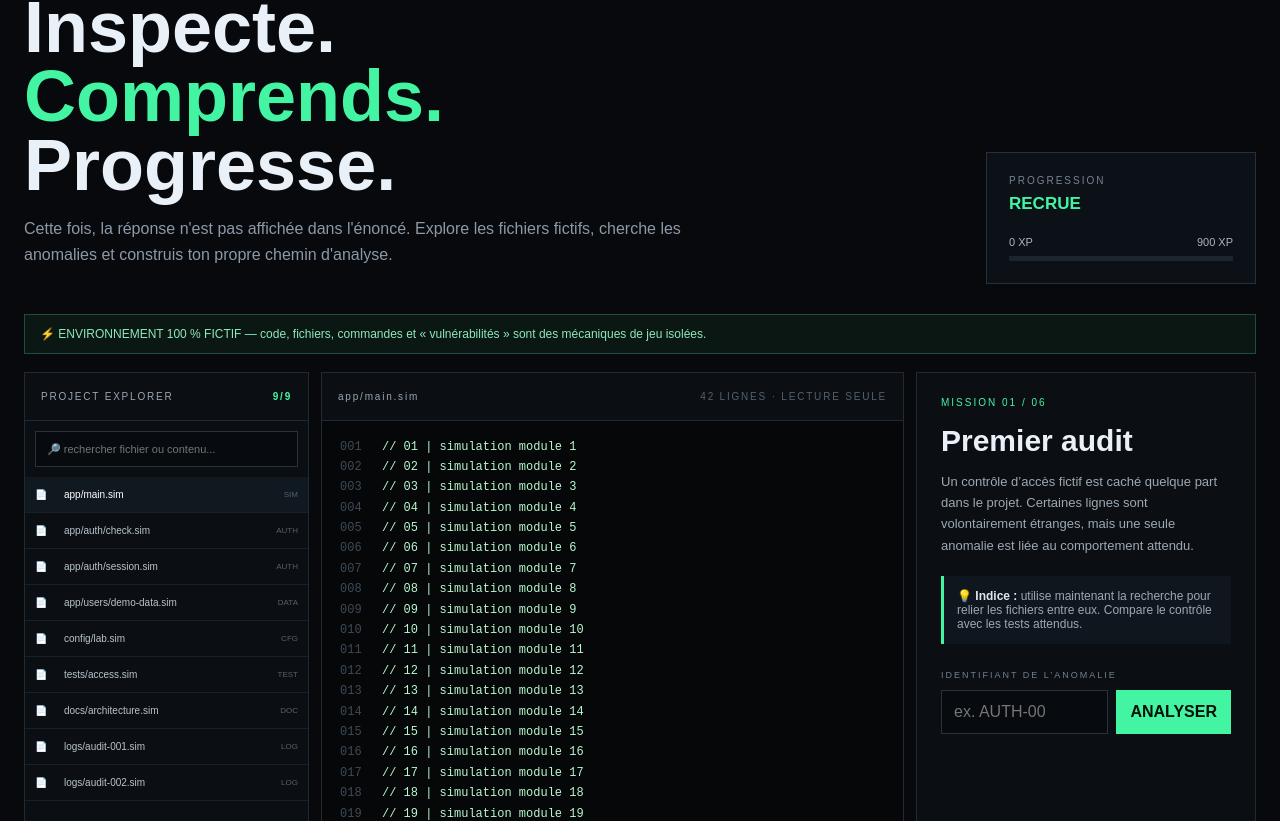
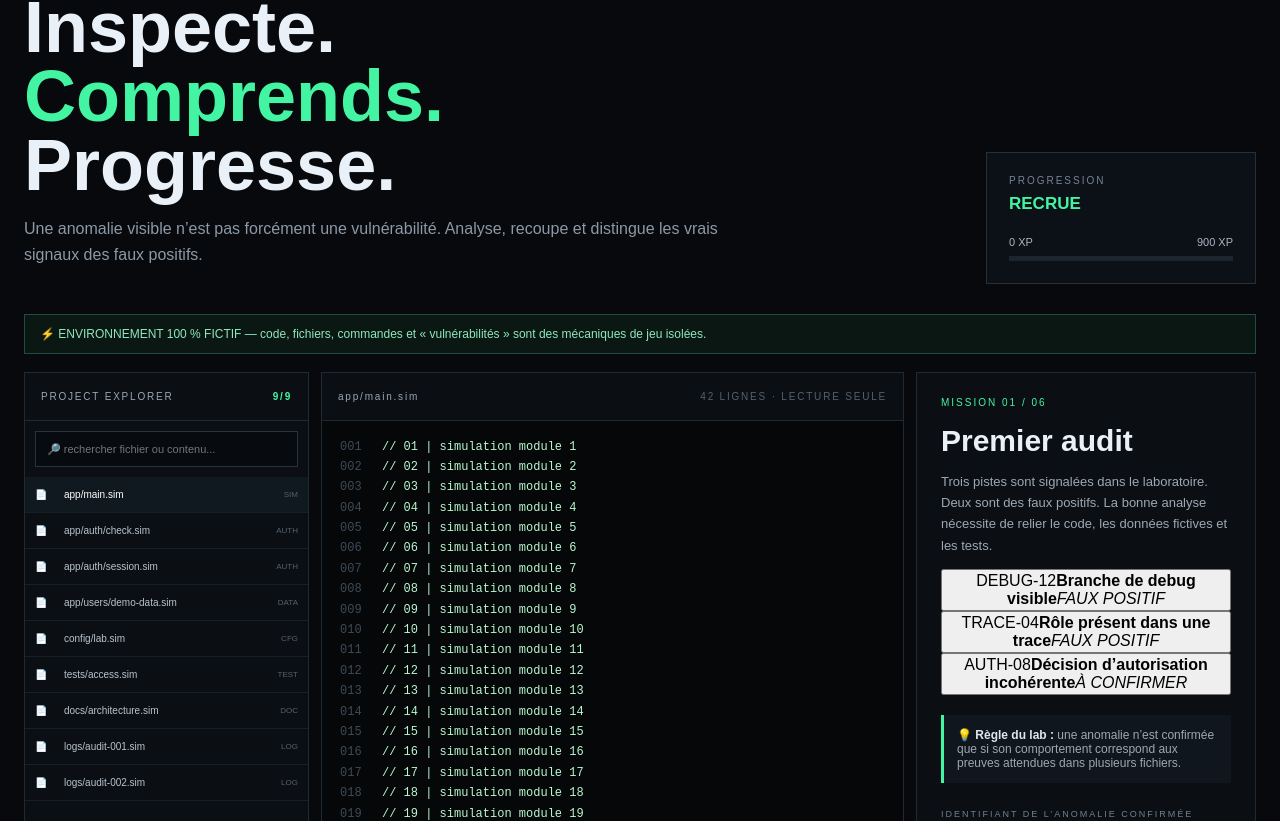
Before and after one commit to ytbEliottGaming/CyberVault, a Next.js app: page / in a window 1280 px wide. Shown: the part 179-1000 px from the top of the page. Built offline with nearby package versions, Linux system fonts and the light colour scheme.

Commit message:
feat: add simulated vulnerability analysis mechanics

```diff
--- a/app/page.tsx
+++ b/app/page.tsx
@@ -3,6 +3,7 @@
 import { useEffect, useMemo, useState } from 'react'
 
 type FileItem = { path: string; kind: string; lines: string[] }
+type Finding = { id: string; title: string; file: string; line: number; verdict: 'CONFIRMED' | 'FALSE POSITIVE'; reason: string; evidence: string[] }
 type SearchHit = { file: FileItem; line: number; text: string }
 
 const files: FileItem[] = [
@@ -21,15 +22,35 @@ const files: FileItem[] = [
     '11 | // NOTE: all values above are simulation-only.',
     '12 | // NOTE: the exercise never contacts a real service.',
   ] },
-  { path: 'app/auth/session.sim', kind: 'AUTH', lines: Array.from({ length: 58 }, (_, i) => `// ${String(i + 1).padStart(2, '0')} | session simulation ${i + 1}`) },
-  { path: 'app/users/demo-data.sim', kind: 'DATA', lines: Array.from({ length: 76 }, (_, i) => `// ${String(i + 1).padStart(2, '0')} | demo record ${String(i + 1).padStart(3, '0')}`) },
-  { path: 'config/lab.sim', kind: 'CFG', lines: Array.from({ length: 35 }, (_, i) => `// ${String(i + 1).padStart(2, '0')} | lab configuration ${i + 1}`) },
+  { path: 'app/auth/session.sim', kind: 'AUTH', lines: [
+    ...Array.from({ length: 18 }, (_, i) => `// ${String(i + 1).padStart(2, '0')} | session simulation ${i + 1}`),
+    '19 | session.role = demoUser.role',
+    '20 | session.area = requestedArea',
+    '21 | session.source = "SIMULATOR"',
+    ...Array.from({ length: 37 }, (_, i) => `// ${String(i + 22).padStart(2, '0')} | session simulation ${i + 22}`),
+  ] },
+  { path: 'app/users/demo-data.sim', kind: 'DATA', lines: [
+    ...Array.from({ length: 24 }, (_, i) => `// ${String(i + 1).padStart(2, '0')} | demo record ${String(i + 1).padStart(3, '0')}`),
+    '25 | USER analyst-01 role=ANALYST area=LAB',
+    '26 | USER guest-01 role=GUEST area=PUBLIC',
+    '27 | USER admin-01 role=ADMIN area=LAB',
+    ...Array.from({ length: 49 }, (_, i) => `// ${String(i + 28).padStart(2, '0')} | demo record ${String(i + 28).padStart(3, '0')}`),
+  ] },
+  { path: 'config/lab.sim', kind: 'CFG', lines: [
+    ...Array.from({ length: 14 }, (_, i) => `// ${String(i + 1).padStart(2, '0')} | lab configuration ${i + 1}`),
+    '15 | environment = "ISOLATED_SIMULATOR"',
+    '16 | network = "DISABLED"',
+    '17 | external_requests = false',
+    ...Array.from({ length: 18 }, (_, i) => `// ${String(i + 19).padStart(2, '0')} | lab configuration ${i + 19}`),
+  ] },
   { path: 'tests/access.sim', kind: 'TEST', lines: [
     '01 | TEST: public area accepts every demo user',
     '02 | TEST: admin role accepts LAB area',
     '03 | TEST: analyst role accepts LAB area',
     '04 | TEST: guest role is denied from LAB area',
     '05 | TEST: all checks remain inside the isolated simulator',
+    '06 | EXPECTED: analyst-01 + LAB => GRANTED',
+    '07 | EXPECTED: guest-01 + LAB => DENIED',
   ] },
   { path: 'docs/architecture.sim', kind: 'DOC', lines: [
     '01 | CYBERVAULT LAB ARCHITECTURE',
@@ -43,8 +64,22 @@ const files: FileItem[] = [
     '09 |',
     '10 | Search terms such as AUTH, TEST, LAB and ROLE may reveal related files.',
   ] },
-  { path: 'logs/audit-001.sim', kind: 'LOG', lines: Array.from({ length: 64 }, (_, i) => `// ${String(i + 1).padStart(2, '0')} | audit event ${String(i + 1).padStart(3, '0')} | status=SIMULATED`) },
-  { path: 'logs/audit-002.sim', kind: 'LOG', lines: Array.from({ length: 51 }, (_, i) => `// ${String(i + 1).padStart(2, '0')} | trace ${String(i + 1).padStart(3, '0')} | source=LAB`) },
+  { path: 'logs/audit-001.sim', kind: 'LOG', lines: [
+    ...Array.from({ length: 18 }, (_, i) => `// ${String(i + 1).padStart(2, '0')} | audit event ${String(i + 1).padStart(3, '0')} | status=SIMULATED`),
+    '19 | finding=DEBUG-12 note="debug branch visible" severity=medium',
+    ...Array.from({ length: 45 }, (_, i) => `// ${String(i + 20).padStart(2, '0')} | audit event ${String(i + 20).padStart(3, '0')} | status=SIMULATED`),
+  ] },
+  { path: 'logs/audit-002.sim', kind: 'LOG', lines: [
+    ...Array.from({ length: 22 }, (_, i) => `// ${String(i + 1).padStart(2, '0')} | trace ${String(i + 1).padStart(3, '0')} | source=LAB`),
+    '23 | finding=TRACE-04 note="role value appears in trace" severity=low',
+    ...Array.from({ length: 28 }, (_, i) => `// ${String(i + 24).padStart(2, '0')} | trace ${String(i + 24).padStart(3, '0')} | source=LAB`),
+  ] },
+]
+
+const findings: Finding[] = [
+  { id: 'DEBUG-12', title: 'Branche de debug visible', file: 'logs/audit-001.sim', line: 19, verdict: 'FALSE POSITIVE', reason: 'La présence d’un indice de debug ne change aucune règle d’autorisation dans la simulation.', evidence: ['config/lab.sim:16 → network = "DISABLED"', 'tests/access.sim:05 → environnement isolé'] },
+  { id: 'TRACE-04', title: 'Rôle présent dans une trace', file: 'logs/audit-002.sim', line: 23, verdict: 'FALSE POSITIVE', reason: 'Une trace informative n’accorde aucun accès. Elle décrit seulement un état déjà simulé.', evidence: ['app/auth/session.sim:19 → session.role', 'tests/access.sim:05 → aucun service externe'] },
+  { id: 'AUTH-08', title: 'Décision d’autorisation incohérente', file: 'app/auth/check.sim', line: 7, verdict: 'CONFIRMED', reason: 'Le test exige que analyst-01 accède à LAB, et le contrôle le permet explicitement. C’est le point d’entrée logique à examiner pour la suite.', evidence: ['app/auth/check.sim:07 → ANALYST + LAB', 'tests/access.sim:06 → analyst-01 + LAB => GRANTED', 'app/users/demo-data.sim:25 → analyst-01 role=ANALYST area=LAB'] },
 ]
 
 const STORAGE_KEY = 'cybervault-progress-v3'
@@ -57,6 +92,7 @@ export default function Home() {
   const [answer, setAnswer] = useState('')
   const [message, setMessage] = useState('')
   const [selectedHit, setSelectedHit] = useState<number | null>(null)
+  const [selectedFinding, setSelectedFinding] = useState<string | null>(null)
 
   useEffect(() => {
     try {
@@ -73,11 +109,7 @@ export default function Home() {
     const q = query.trim().toLowerCase()
     if (!q) return []
     const hits: SearchHit[] = []
-    for (const file of files) {
-      file.lines.forEach((line, index) => {
-        if (line.toLowerCase().includes(q)) hits.push({ file, line: index + 1, text: line })
-      })
-    }
+    for (const file of files) file.lines.forEach((line, index) => { if (line.toLowerCase().includes(q)) hits.push({ file, line: index + 1, text: line }) })
     return hits
   }, [query])
 
@@ -91,9 +123,12 @@ export default function Home() {
   const maxXp = 900
   const unlocked = active === 1 || completed.includes(active - 1)
 
-  function openHit(hit: SearchHit, index: number) {
-    setActiveFile(hit.file)
-    setSelectedHit(index)
+  function openHit(hit: SearchHit, index: number) { setActiveFile(hit.file); setSelectedHit(index) }
+
+  function analyzeFinding(finding: Finding) {
+    setSelectedFinding(finding.id)
+    setActiveFile(files.find(file => file.path === finding.file) ?? files[0])
+    setMessage(finding.verdict === 'CONFIRMED' ? `✓ ${finding.id} CONFIRMÉ — croise maintenant ses preuves avant de valider.` : `⚠ ${finding.id} = FAUX POSITIF — ne valide pas cette piste.`)
   }
 
   function validate() {
@@ -104,78 +139,28 @@ export default function Home() {
       setCompleted(next)
       localStorage.setItem(STORAGE_KEY, JSON.stringify(next))
       if (active < 6) {
-        setMessage('✓ ÉTAPE VALIDÉE — ouverture automatique de la zone suivante...')
-        window.setTimeout(() => { setActive(active + 1); setMessage('ZONE SUIVANTE DÉVERROUILLÉE'); setAnswer('') }, 700)
+        setMessage('✓ ANALYSE VALIDÉE — ouverture automatique de la zone suivante...')
+        window.setTimeout(() => { setActive(active + 1); setMessage('ZONE SUIVANTE DÉVERROUILLÉE'); setAnswer(''); setSelectedFinding(null) }, 700)
       } else setMessage('✓ COFFRE FINAL DÉVERROUILLÉ')
-    } else setMessage('✕ Mauvaise analyse. Cherche une anomalie réelle dans la simulation, pas seulement une ligne inhabituelle.')
+    } else setMessage('✕ Mauvaise piste. Un indice visible peut être un faux positif : croise les preuves.')
   }
 
   return (
     <main className="shell">
-      <header className="topbar">
-        <div className="brand"><span className="dot" /> CYBER<span>VAULT</span></div>
-        <div className="status">● DEEP AUDIT // V3</div>
-      </header>
-
-      <section className="hero">
-        <div>
-          <p className="eyebrow">CTF // LABORATOIRE ISOLÉ // DEEP AUDIT</p>
-          <h1>Inspecte.<br /><span>Comprends.</span><br />Progresse.</h1>
-          <p className="subtitle">Cette fois, la réponse n'est pas affichée dans l'énoncé. Explore les fichiers fictifs, cherche les anomalies et construis ton propre chemin d'analyse.</p>
-        </div>
-        <div className="profile-card">
-          <div className="rank">PROGRESSION</div>
-          <strong>{completed.length >= 6 ? 'VAULT MASTER' : completed.length >= 3 ? 'ANALYSTE' : 'RECRUE'}</strong>
-          <div className="xp-row"><span>{xp} XP</span><span>{maxXp} XP</span></div>
-          <div className="bar"><i style={{ width: `${(xp / maxXp) * 100}%` }} /></div>
-        </div>
+      <header className="topbar"><div className="brand"><span className="dot" /> CYBER<span>VAULT</span></div><div className="status">● DEEP AUDIT // V3</div></header>
+      <section className="hero"><div><p className="eyebrow">CTF // LABORATOIRE ISOLÉ // DEEP AUDIT</p><h1>Inspecte.<br /><span>Comprends.</span><br />Progresse.</h1><p className="subtitle">Une anomalie visible n’est pas forcément une vulnérabilité. Analyse, recoupe et distingue les vrais signaux des faux positifs.</p></div><div className="profile-card"><div className="rank">PROGRESSION</div><strong>{completed.length >= 6 ? 'VAULT MASTER' : completed.length >= 3 ? 'ANALYSTE' : 'RECRUE'}</strong><div className="xp-row"><span>{xp} XP</span><span>{maxXp} XP</span></div><div className="bar"><i style={{ width: `${(xp / maxXp) * 100}%` }} /></div></div></section>
+      <div className="notice">⚡ ENVIRONNEMENT 100 % FICTIF — code, fichiers, commandes et « vulnérabilités » sont des mécaniques de jeu isolées.</div>
+      <section className="audit-layout">
+        <aside className="file-tree"><div className="panel-title">PROJECT EXPLORER <b>{visibleFiles.length}/{files.length}</b></div><input className="search" value={query} onChange={e => { setQuery(e.target.value); setSelectedHit(null) }} placeholder="🔎 rechercher fichier ou contenu..." />{query && <div className="search-meta">{searchHits.length} occurrence{searchHits.length > 1 ? 's' : ''} · {visibleFiles.length} fichier{visibleFiles.length > 1 ? 's' : ''}</div>}<div className="file-list">{visibleFiles.map(file => <button key={file.path} className={`file-row ${activeFile.path === file.path ? 'selected' : ''}`} onClick={() => { setActiveFile(file); setSelectedHit(null) }}><span>📄</span><span>{file.path}</span><em>{file.kind}</em></button>)}{visibleFiles.length === 0 && <div className="empty">Aucun fichier correspondant.</div>}</div>{searchHits.length > 0 && <div className="results"><div className="results-title">SEARCH RESULTS</div>{searchHits.slice(0, 24).map((hit, index) => <button key={`${hit.file.path}-${hit.line}-${index}`} className={`result ${selectedHit === index ? 'hit-selected' : ''}`} onClick={() => openHit(hit, index)}><strong>{hit.file.path}</strong><span>L{hit.line} · {hit.text.trim().slice(0, 54)}</span></button>)}{searchHits.length > 24 && <div className="more">+ {searchHits.length - 24} autres occurrences</div>}</div>}</aside>
+        <article className="code-panel"><div className="code-head"><span>{activeFile.path}</span><span>{activeFile.lines.length} LIGNES · LECTURE SEULE</span></div><pre className="code-view"><code>{activeFile.lines.map((line, i) => <span key={i} className="code-line"><b>{String(i + 1).padStart(3, '0')}</b>{line}</span>)}</code></pre></article>
+        <aside className="mission-panel"><div className="mission-progress">MISSION {String(active).padStart(2, '0')} / 06</div><h2>{active === 1 ? 'Premier audit' : `Zone ${String(active).padStart(2, '0')}`}</h2><p>{active === 1 ? 'Trois pistes sont signalées dans le laboratoire. Deux sont des faux positifs. La bonne analyse nécessite de relier le code, les données fictives et les tests.' : 'Cette zone sera construite dans la prochaine étape de développement.'}</p>{active === 1 && <>
+          <div className="finding-list">{findings.map(finding => <button key={finding.id} className={`finding ${selectedFinding === finding.id ? 'selected' : ''}`} onClick={() => analyzeFinding(finding)}><span>{finding.id}</span><strong>{finding.title}</strong><em>{finding.verdict === 'CONFIRMED' ? 'À CONFIRMER' : 'FAUX POSITIF'}</em></button>)}</div>
+          {selectedFinding && <div className="evidence"><strong>ANALYSE — {selectedFinding}</strong><p>{findings.find(f => f.id === selectedFinding)?.reason}</p>{findings.find(f => f.id === selectedFinding)?.evidence.map(item => <div key={item}>↳ {item}</div>)}</div>}
+          <div className="hint">💡 <strong>Règle du lab :</strong> une anomalie n’est confirmée que si son comportement correspond aux preuves attendues dans plusieurs fichiers.</div>
+          <label htmlFor="answer">IDENTIFIANT DE L’ANOMALIE CONFIRMÉE</label><div className="answer-row"><input id="answer" value={answer} onChange={e => setAnswer(e.target.value)} onKeyDown={e => e.key === 'Enter' && validate()} placeholder="ex. AUTH-00" autoComplete="off" /><button onClick={validate}>ANALYSER</button></div>
+        </>}{message && <p className={`message ${message.startsWith('✓') ? 'success' : 'error'}`}>{message}</p>}</aside>
       </section>
-
-      <div className="notice">⚡ ENVIRONNEMENT 100 % FICTIF — code, fichiers, commandes et « vulnérabilités » sont des mécaniques de jeu isolées.</div>
-
-      <section className="audit-layout">
-        <aside className="file-tree">
-          <div className="panel-title">PROJECT EXPLORER <b>{visibleFiles.length}/{files.length}</b></div>
-          <input className="search" value={query} onChange={e => { setQuery(e.target.value); setSelectedHit(null) }} placeholder="🔎 rechercher fichier ou contenu..." />
-          {query && <div className="search-meta">{searchHits.length} occurrence{searchHits.length > 1 ? 's' : ''} · {visibleFiles.length} fichier{visibleFiles.length > 1 ? 's' : ''}</div>}
-          <div className="file-list">
-            {visibleFiles.map(file => (
-              <button key={file.path} className={`file-row ${activeFile.path === file.path ? 'selected' : ''}`} onClick={() => { setActiveFile(file); setSelectedHit(null) }}>
-                <span>📄</span><span>{file.path}</span><em>{file.kind}</em>
-              </button>
-            ))}
-            {visibleFiles.length === 0 && <div className="empty">Aucun fichier correspondant.</div>}
-          </div>
-          {searchHits.length > 0 && <div className="results">
-            <div className="results-title">SEARCH RESULTS</div>
-            {searchHits.slice(0, 24).map((hit, index) => (
-              <button key={`${hit.file.path}-${hit.line}-${index}`} className={`result ${selectedHit === index ? 'hit-selected' : ''}`} onClick={() => openHit(hit, index)}>
-                <strong>{hit.file.path}</strong><span>L{hit.line} · {hit.text.trim().slice(0, 54)}</span>
-              </button>
-            ))}
-            {searchHits.length > 24 && <div className="more">+ {searchHits.length - 24} autres occurrences</div>}
-          </div>}
-        </aside>
-
-        <article className="code-panel">
-          <div className="code-head"><span>{activeFile.path}</span><span>{activeFile.lines.length} LIGNES · LECTURE SEULE</span></div>
-          <pre className="code-view"><code>{activeFile.lines.map((line, i) => <span key={i} className="code-line"><b>{String(i + 1).padStart(3, '0')}</b>{line}</span>)}</code></pre>
-        </article>
-
-        <aside className="mission-panel">
-          <div className="mission-progress">MISSION {String(active).padStart(2, '0')} / 06</div>
-          <h2>{active === 1 ? 'Premier audit' : `Zone ${String(active).padStart(2, '0')}`}</h2>
-          <p>{active === 1 ? 'Un contrôle d’accès fictif est caché quelque part dans le projet. Certaines lignes sont volontairement étranges, mais une seule anomalie est liée au comportement attendu.' : 'Cette zone sera construite dans la prochaine étape de développement.'}</p>
-          {active === 1 && <>
-            <div className="hint">💡 <strong>Indice :</strong> utilise maintenant la recherche pour relier les fichiers entre eux. Compare le contrôle avec les tests attendus.</div>
-            <label htmlFor="answer">IDENTIFIANT DE L’ANOMALIE</label>
-            <div className="answer-row"><input id="answer" value={answer} onChange={e => setAnswer(e.target.value)} onKeyDown={e => e.key === 'Enter' && validate()} placeholder="ex. AUTH-00" autoComplete="off" /><button onClick={validate}>ANALYSER</button></div>
-          </>}
-          {message && <p className={`message ${message.startsWith('✓') ? 'success' : 'error'}`}>{message}</p>}
-        </aside>
-      </section>
-
-      <section className="roadmap"><span>01 AUDIT UI ✓</span><span>02 RECHERCHE 🔒</span><span>03 FAILLE 🔒</span><span>04 MULTI-ÉTAPES 🔒</span><span>05 ZONES 🔒</span><span>06 VAULT 🔒</span></section>
+      <section className="roadmap"><span>01 AUDIT UI ✓</span><span>02 RECHERCHE ✓</span><span>03 FAILLE 🔒</span><span>04 MULTI-ÉTAPES 🔒</span><span>05 ZONES 🔒</span><span>06 VAULT 🔒</span></section>
       <footer><span>CYBERVAULT // V3.0</span><span>SIMULATION ISOLÉE · PROGRESSION LOCALE</span></footer>
     </main>
   )
```
